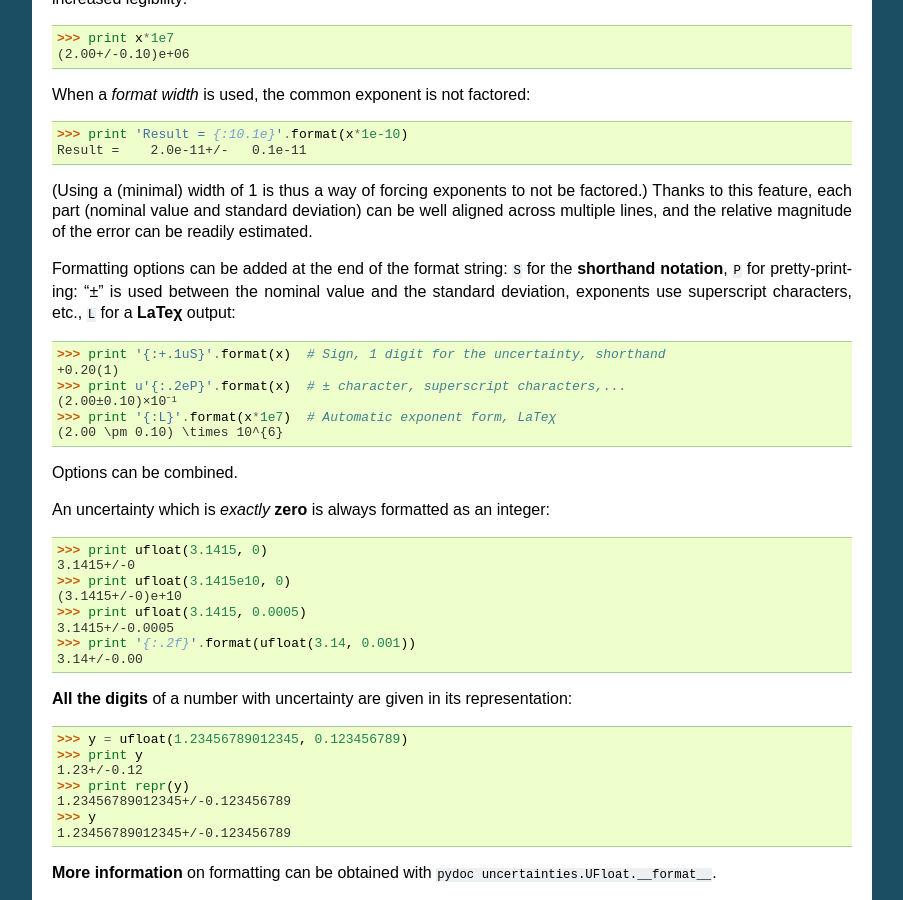
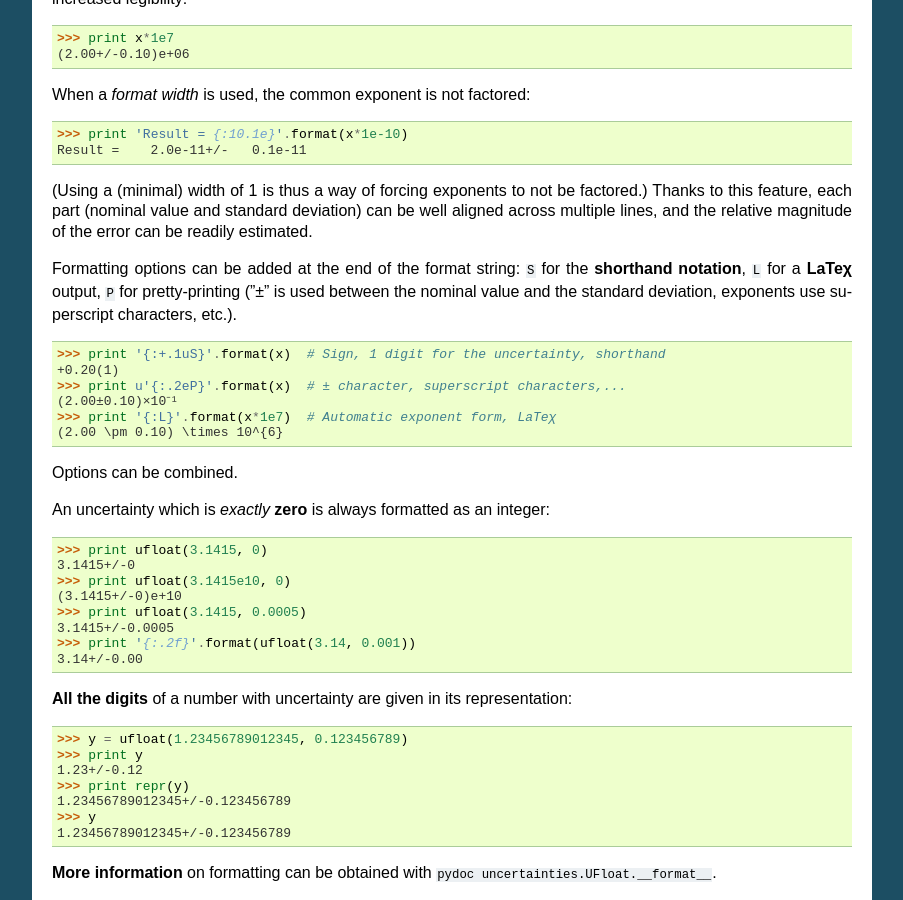
Before and after one commit to lmfit/uncertainties, a Sphinx documentation site: the page built from doc/user_guide.rst, in a window 1280 px wide and 900 px high, scrolled down 3083 px. Shown: the whole window, without its empty margins (198-1101 px from the left). Built offline with Sphinx 7.4.7, drawn with Linux system fonts in a browser that asks for light colours; the version number is read from the project's files by our own code.

Commit message:
More legible list of options.

```diff
--- a/doc/user_guide.rst
+++ b/doc/user_guide.rst
@@ -223,9 +223,9 @@ magnitude of the error can be readily estimated.
 .. Options
 
 Formatting options can be added at the end of the format string: ``S``
-for the **shorthand notation**, ``P`` for pretty-printing: "±" is
-used between the nominal value and the standard deviation, exponents
-use superscript characters, etc., ``L`` for a **LaTeχ** output:
+for the **shorthand notation**, ``L`` for a **LaTeχ** output, ``P``
+for pretty-printing ("±" is used between the nominal value and the
+standard deviation, exponents use superscript characters, etc.).
 
 >>> print '{:+.1uS}'.format(x)  # Sign, 1 digit for the uncertainty, shorthand
 +0.20(1)
```
